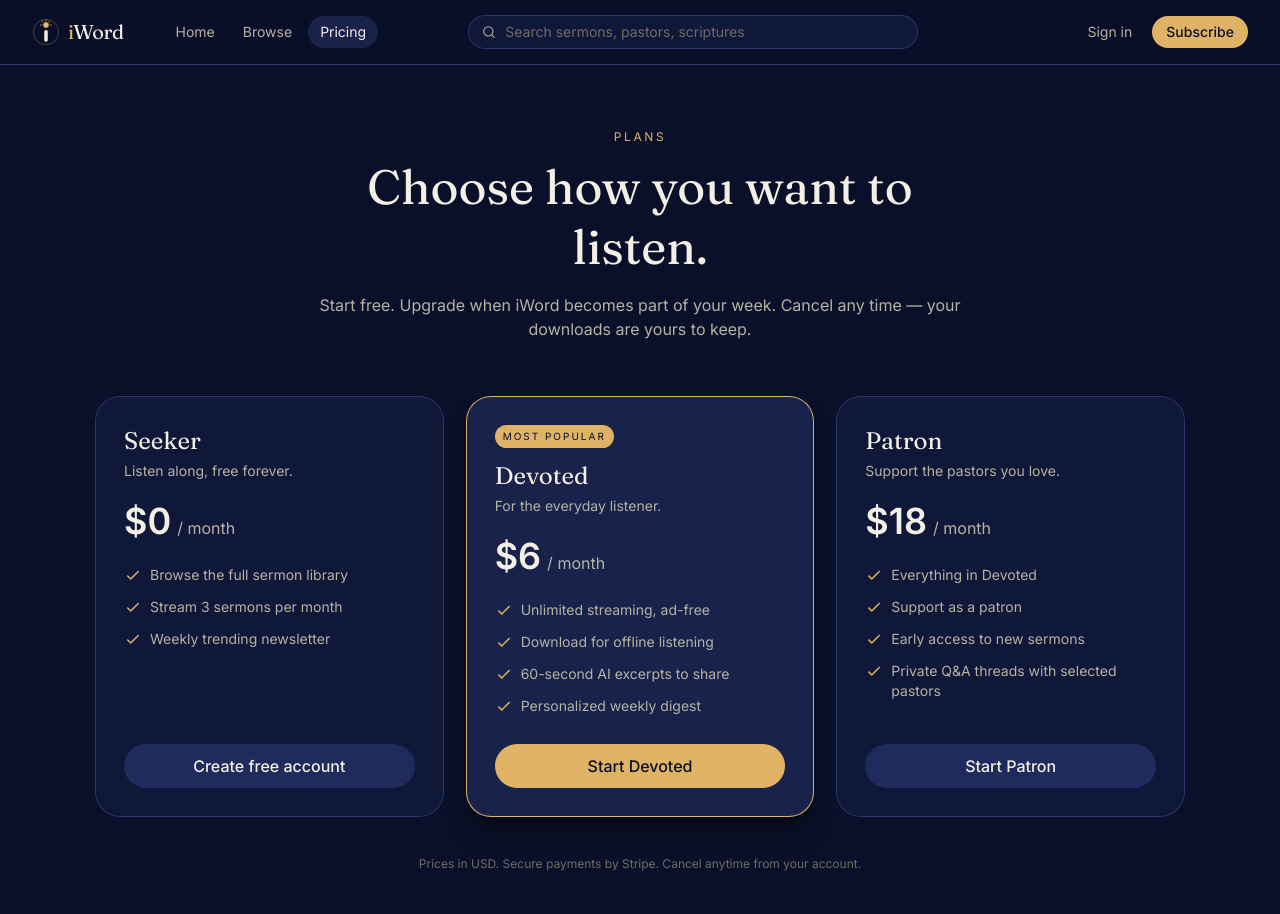
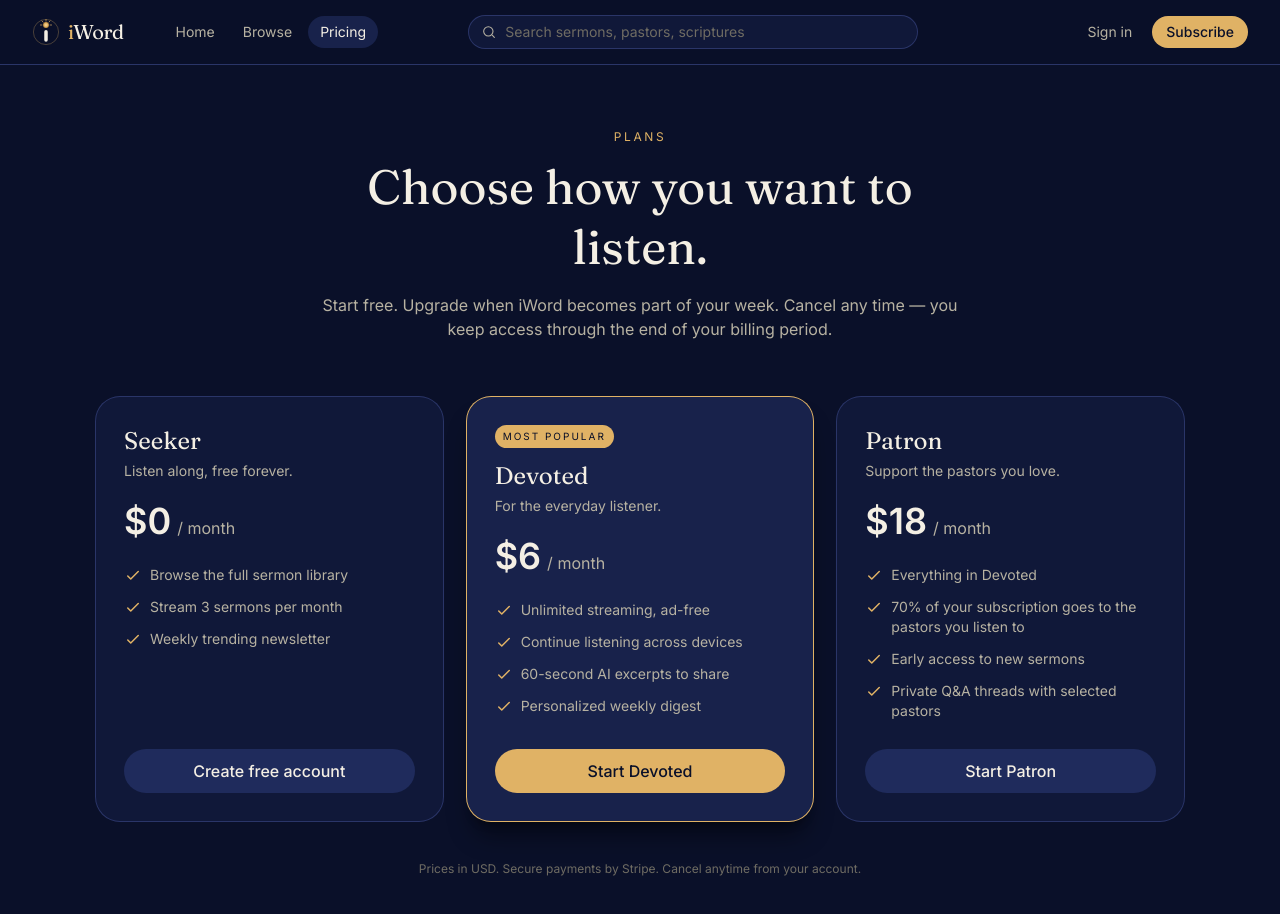
Before and after one commit to Sevyn1/iWord, a Next.js app: page /pricing in a window 1280 px wide. Shown: the top 914 px of the page. Built offline with nearby package versions, Linux system fonts and the light colour scheme; no server answers.

Commit message:
polish: remove stale download copy, accurate perks, add Manage billing link on pricing

```diff
--- a/src/app/pricing/page.tsx
+++ b/src/app/pricing/page.tsx
@@ -1,7 +1,8 @@
 import Link from "next/link";
 import { TIERS } from "@/lib/pricing";
 import { getCurrentAccount } from "@/lib/account";
-import { startCheckout } from "./actions";
+import { isStripeConfigured } from "@/lib/stripe";
+import { startCheckout, manageBilling } from "./actions";
 
 // Map a pricing tier id to the plan value stored on the profile.
 function tierToPlan(tierId: string): "free" | "devoted" | "patron" {
@@ -17,6 +18,8 @@
   const account = await getCurrentAccount();
   const currentPlan = account?.plan ?? null;
   const signedIn = account !== null;
+  const isPaid = currentPlan === "devoted" || currentPlan === "patron";
+  const billingEnabled = isStripeConfigured();
 
   return (
     <div className="mx-auto max-w-6xl px-4 sm:px-6 lg:px-8 py-16">
@@ -27,7 +30,7 @@
         </h1>
         <p className="mt-4 text-cream-muted">
           Start free. Upgrade when iWord becomes part of your week. Cancel any
-          time — your downloads are yours to keep.
+          time — you keep access through the end of your billing period.
         </p>
       </header>
 
@@ -106,6 +109,19 @@
       <p className="text-center text-xs text-cream-faint mt-10">
         Prices in USD. Secure payments by Stripe. Cancel anytime from your account.
       </p>
+
+      {isPaid && billingEnabled && (
+        <div className="mt-4 text-center">
+          <form action={manageBilling} className="inline">
+            <button
+              type="submit"
+              className="text-sm text-cream-muted hover:text-cream underline underline-offset-2"
+            >
+              Manage billing &amp; invoices
+            </button>
+          </form>
+        </div>
+      )}
     </div>
   );
 }
--- a/src/components/PlayerProvider.tsx
+++ b/src/components/PlayerProvider.tsx
@@ -193,7 +193,7 @@
         <p className="text-cream-muted mt-2 text-sm leading-relaxed">
           The free Seeker plan includes {limit} sermons each month. Upgrade to{" "}
           <span className="text-gold">Devoted</span> for unlimited, ad-free
-          streaming — plus downloads and shareable AI excerpts.
+          streaming — plus shareable AI excerpts.
         </p>
         <div className="mt-6 flex flex-col sm:flex-row gap-3">
           <Link
--- a/src/lib/pricing.ts
+++ b/src/lib/pricing.ts
@@ -19,7 +19,7 @@
     tagline: "For the everyday listener.",
     features: [
       "Unlimited streaming, ad-free",
-      "Download for offline listening",
+      "Continue listening across devices",
       "60-second AI excerpts to share",
       "Personalized weekly digest",
     ],
@@ -32,7 +32,7 @@
     tagline: "Support the pastors you love.",
     features: [
       "Everything in Devoted",
-      "Support as a patron",
+      "70% of your subscription goes to the pastors you listen to",
       "Early access to new sermons",
       "Private Q&A threads with selected pastors",
     ],
```
